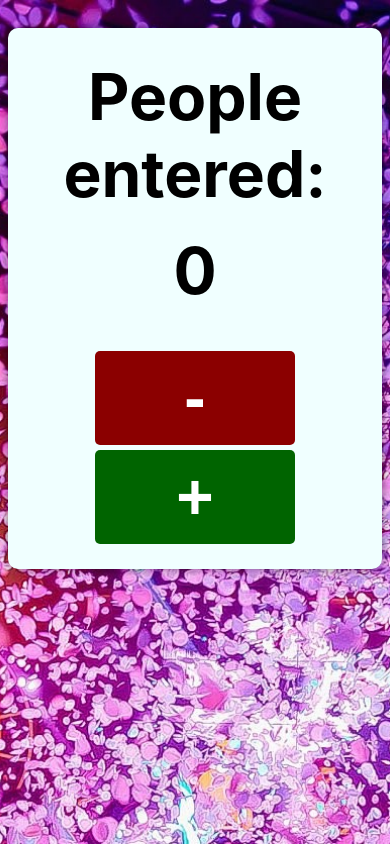
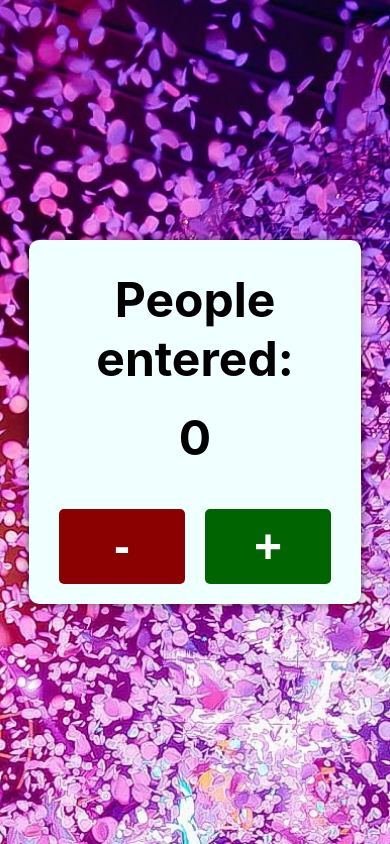
Before and after one commit to Petrasoderstrom1612/Guest-counter, a plain HTML site: page index.html in a window 390 px wide. Drawn offline with Linux system fonts and the light colour scheme.

Commit message:
styling topnotch

```diff
--- a/index.css
+++ b/index.css
@@ -1,17 +1,18 @@
-html{
+html, body {
     height: 100%;
+    width: 100%;
+    margin: 0; /* Remove default margin */
 }
 
 body {
     background: url("confetti.jpg") center center / cover no-repeat;
     background-size: cover;
+    display: flex;
+    justify-content: center; /* Center content horizontally */
+    align-items: center; /* Center content vertically */
     font-family: -apple-system, BlinkMacSystemFont, 'Segoe UI', Roboto, Oxygen, Ubuntu, Cantarell, 'Open Sans', 'Helvetica Neue', sans-serif;
     font-weight: bold;
     text-align: center;
-    display: flex;
-    justify-content: center;
-    align-items: center; /* Center content vertically */
-    flex-direction: column;
 }
 
 .main-div {
@@ -19,12 +20,8 @@ body {
     padding: 20px;
     border-radius: 10px;
     box-shadow: 0 0 10px rgba(0, 0, 0, 0.5); /* Optional: add shadow for a nicer look */
-    margin: 20px; /* Optional: add margin for spacing around the main div */
     display: flex;
     flex-direction: column;
-    align-items: center;
-    margin-left: auto; /* Center horizontally */
-    margin-right: auto; /* Center horizontally */
 }
 
 h1 {
@@ -33,7 +30,7 @@ h1 {
 }
 
 h2 {
-    font-size: 50px;
+    font-size: 60px;
     margin-top: 0;
     margin-bottom: 20px;
 }
@@ -48,10 +45,12 @@ button {
     width: 200px;
     margin-bottom: 5px;
     border-radius: 5px;
+    margin: 0 10px;
 }
 
 .button-div {
     padding-top: 2em;
+    display: flex;
 }
 
 #increment-btn {
@@ -65,11 +64,18 @@ button {
 /* Media queries for mobile responsiveness */
 @media (max-width: 700px) {
     h1 {
-        font-size: 4em !important; /* Adjust font size for smaller screens */
+        font-size: 3em !important; /* Adjust font size for smaller screens */
     }
 
     .button {
-        font-size: 4em !important; /* Adjust font size for smaller screens */
+        font-size: 3em !important; /* Adjust font size for smaller screens */
         padding: 10px 20px !important; /* Adjust padding for smaller screens */
     }
 }
+
+@media (max-width: 486px) {
+    .main-div {
+        width: auto;
+        max-width: 75%; /* Set a smaller maximum width for smaller screens */
+    }
+}
--- a/index.html
+++ b/index.html
@@ -1,6 +1,6 @@
 <!DOCTYPE html>
 <html lang="en">
-
+    <meta name="viewport" content="width=device-width, initial-scale=1.0">
 <head>
     <link rel="stylesheet" href="index.css">
     <title>Guest counter</title>
```
